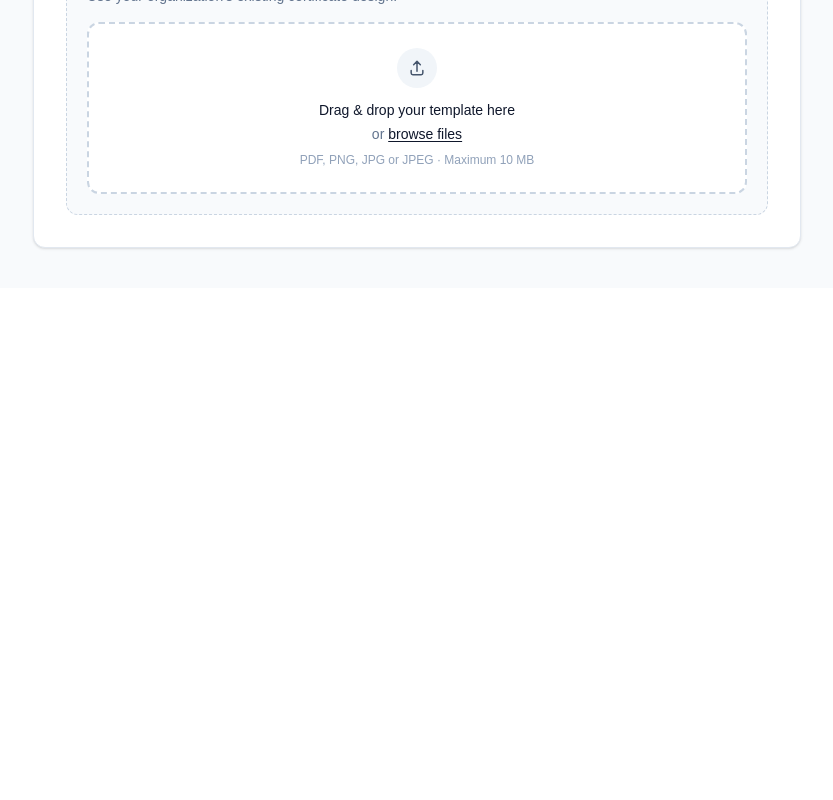
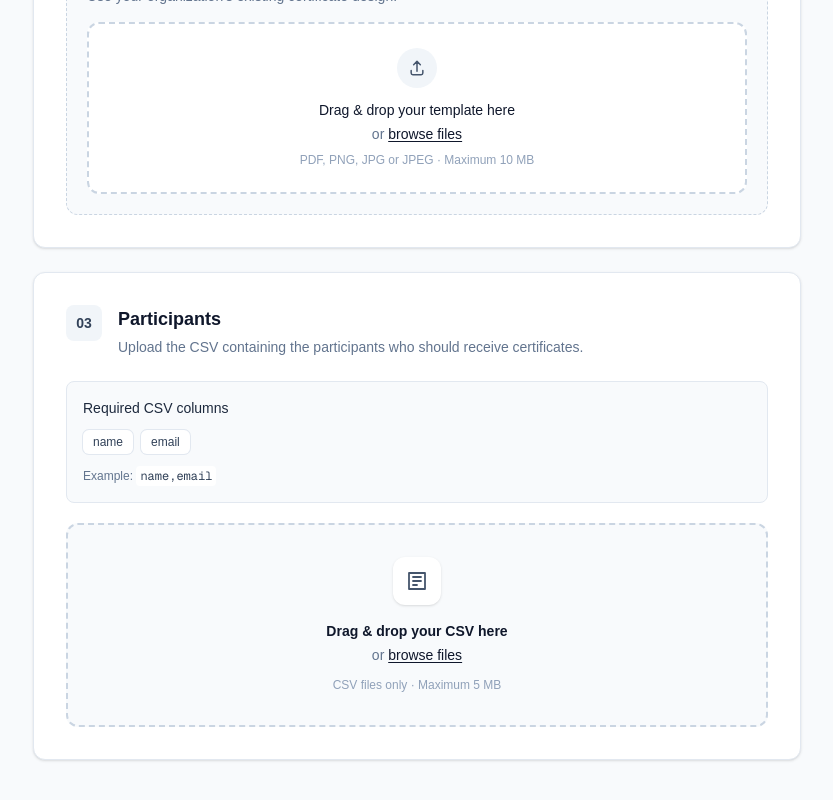
Before and after one commit to shaurya3571/certificate-generator, a Next.js app: page / in a window 1280 px wide. Shown: the part 1052-1852 px from the top of the page, without its empty margins (223-1056 px from the left). Before the commit the page ends 1340 px from the top, so only its background shows below. Built offline with nearby package versions, Linux system fonts and the light colour scheme.

Commit message:
feat: add participant CSV upload

```diff
--- a/src/app/page.tsx
+++ b/src/app/page.tsx
@@ -3,6 +3,7 @@
 import { useState } from "react";
 
 import EventDetails from "@/components/certificate/EventDetails";
+import ParticipantsUpload from "@/components/certificate/ParticipantsUpload";
 import TemplateSelector from "@/components/certificate/TemplateSelector";
 import Header from "@/components/layout/Header";
 import PageContainer from "@/components/layout/PageContainer";
@@ -12,7 +13,10 @@ export default function Home() {
   const [eventName, setEventName] = useState("");
   const [selectedTemplate, setSelectedTemplate] =
     useState<TemplateType | null>(null);
-  const [customTemplate, setCustomTemplate] = useState<File | null>(null);
+  const [customTemplate, setCustomTemplate] =
+    useState<File | null>(null);
+  const [participantsFile, setParticipantsFile] =
+    useState<File | null>(null);
 
   return (
     <>
@@ -47,6 +51,11 @@ export default function Home() {
               onTemplateChange={setSelectedTemplate}
               onCustomTemplateChange={setCustomTemplate}
             />
+
+            <ParticipantsUpload
+              file={participantsFile}
+              onFileChange={setParticipantsFile}
+            />
           </div>
         </section>
       </PageContainer>
--- /dev/null
+++ b/src/components/certificate/CsvUploader.tsx
@@ -0,0 +1,221 @@
+"use client";
+
+import {
+  ChangeEvent,
+  DragEvent,
+  useRef,
+  useState,
+} from "react";
+
+interface CsvUploaderProps {
+  file: File | null;
+  onFileChange: (file: File | null) => void;
+}
+
+const MAX_FILE_SIZE = 5 * 1024 * 1024;
+
+function formatFileSize(bytes: number) {
+  if (bytes < 1024) {
+    return `${bytes} B`;
+  }
+
+  if (bytes < 1024 * 1024) {
+    return `${Math.round(bytes / 1024)} KB`;
+  }
+
+  return `${(bytes / (1024 * 1024)).toFixed(1)} MB`;
+}
+
+export default function CsvUploader({
+  file,
+  onFileChange,
+}: CsvUploaderProps) {
+  const inputRef = useRef<HTMLInputElement>(null);
+
+  const [error, setError] = useState("");
+  const [isDragging, setIsDragging] = useState(false);
+
+  const validateFile = (selectedFile: File) => {
+    const isCsv =
+      selectedFile.type === "text/csv" ||
+      selectedFile.name.toLowerCase().endsWith(".csv");
+
+    if (!isCsv) {
+      setError("Invalid file type. Please upload a CSV file.");
+      return false;
+    }
+
+    if (selectedFile.size > MAX_FILE_SIZE) {
+      setError(
+        "File is too large. Please upload a CSV smaller than 5 MB.",
+      );
+      return false;
+    }
+
+    if (selectedFile.size === 0) {
+      setError("This CSV file is empty. Please upload a valid file.");
+      return false;
+    }
+
+    setError("");
+    return true;
+  };
+
+  const handleFile = (selectedFile: File | undefined) => {
+    if (!selectedFile) {
+      return;
+    }
+
+    if (!validateFile(selectedFile)) {
+      return;
+    }
+
+    onFileChange(selectedFile);
+  };
+
+  const handleInputChange = (
+    event: ChangeEvent<HTMLInputElement>,
+  ) => {
+    handleFile(event.target.files?.[0]);
+
+    event.target.value = "";
+  };
+
+  const handleDragOver = (event: DragEvent<HTMLDivElement>) => {
+    event.preventDefault();
+    setIsDragging(true);
+  };
+
+  const handleDragLeave = (event: DragEvent<HTMLDivElement>) => {
+    event.preventDefault();
+    setIsDragging(false);
+  };
+
+  const handleDrop = (event: DragEvent<HTMLDivElement>) => {
+    event.preventDefault();
+    setIsDragging(false);
+
+    handleFile(event.dataTransfer.files?.[0]);
+  };
+
+  const handleRemove = () => {
+    onFileChange(null);
+    setError("");
+  };
+
+  return (
+    <div>
+      <input
+        ref={inputRef}
+        type="file"
+        accept=".csv,text/csv"
+        onChange={handleInputChange}
+        className="hidden"
+        aria-label="Upload participants CSV"
+      />
+
+      {!file ? (
+        <div
+          role="button"
+          tabIndex={0}
+          onClick={() => inputRef.current?.click()}
+          onKeyDown={(event) => {
+            if (event.key === "Enter" || event.key === " ") {
+              event.preventDefault();
+              inputRef.current?.click();
+            }
+          }}
+          onDragOver={handleDragOver}
+          onDragLeave={handleDragLeave}
+          onDrop={handleDrop}
+          className={`cursor-pointer rounded-xl border-2 border-dashed p-8 text-center transition ${
+            isDragging
+              ? "border-slate-900 bg-slate-100"
+              : "border-slate-300 bg-slate-50 hover:border-slate-400 hover:bg-white"
+          }`}
+        >
+          <div className="mx-auto flex h-12 w-12 items-center justify-center rounded-xl bg-white shadow-sm">
+            <svg
+              viewBox="0 0 24 24"
+              fill="none"
+              stroke="currentColor"
+              strokeWidth="1.8"
+              className="h-6 w-6 text-slate-600"
+              aria-hidden="true"
+            >
+              <path
+                strokeLinecap="round"
+                strokeLinejoin="round"
+                d="M4 4h16v16H4z"
+              />
+
+              <path
+                strokeLinecap="round"
+                strokeLinejoin="round"
+                d="M8 8h8M8 12h8M8 16h4"
+              />
+            </svg>
+          </div>
+
+          <p className="mt-4 text-sm font-semibold text-slate-900">
+            Drag & drop your CSV here
+          </p>
+
+          <p className="mt-1 text-sm text-slate-500">
+            or{" "}
+            <span className="font-medium text-slate-900 underline underline-offset-2">
+              browse files
+            </span>
+          </p>
+
+          <p className="mt-3 text-xs text-slate-400">
+            CSV files only · Maximum 5 MB
+          </p>
+        </div>
+      ) : (
+        <div className="rounded-xl border border-slate-200 bg-slate-50 p-4">
+          <div className="flex items-center gap-3">
+            <div className="flex h-11 w-11 shrink-0 items-center justify-center rounded-lg bg-white text-xs font-bold text-slate-700 shadow-sm">
+              CSV
+            </div>
+
+            <div className="min-w-0 flex-1">
+              <p className="truncate text-sm font-medium text-slate-900">
+                {file.name}
+              </p>
+
+              <p className="mt-0.5 text-xs text-slate-500">
+                {formatFileSize(file.size)}
+              </p>
+            </div>
+
+            <button
+              type="button"
+              onClick={handleRemove}
+              className="shrink-0 rounded-lg px-3 py-2 text-sm font-medium text-slate-600 transition hover:bg-white hover:text-slate-900"
+            >
+              Remove
+            </button>
+          </div>
+
+          <div className="mt-3 flex items-center gap-2 text-xs font-medium text-slate-700">
+            <span className="flex h-5 w-5 items-center justify-center rounded-full bg-slate-900 text-white">
+              ✓
+            </span>
+
+            Participant file ready
+          </div>
+        </div>
+      )}
+
+      {error && (
+        <div
+          className="mt-3 rounded-lg border border-red-200 bg-red-50 px-4 py-3 text-sm text-red-700"
+          role="alert"
+        >
+          {error}
+        </div>
+      )}
+    </div>
+  );
+}
--- /dev/null
+++ b/src/components/certificate/ParticipantsUpload.tsx
@@ -0,0 +1,62 @@
+"use client";
+
+import CsvUploader from "@/components/certificate/CsvUploader";
+
+interface ParticipantsUploadProps {
+  file: File | null;
+  onFileChange: (file: File | null) => void;
+}
+
+export default function ParticipantsUpload({
+  file,
+  onFileChange,
+}: ParticipantsUploadProps) {
+  return (
+    <section className="rounded-xl border border-slate-200 bg-white p-6 shadow-sm sm:p-8">
+      <div className="mb-6 flex items-start gap-4">
+        <div className="flex h-9 w-9 shrink-0 items-center justify-center rounded-lg bg-slate-100 text-sm font-semibold text-slate-700">
+          03
+        </div>
+
+        <div>
+          <h3 className="text-lg font-semibold text-slate-900">
+            Participants
+          </h3>
+
+          <p className="mt-1 text-sm text-slate-500">
+            Upload the CSV containing the participants who should
+            receive certificates.
+          </p>
+        </div>
+      </div>
+
+      <div className="mb-5 rounded-lg border border-slate-200 bg-slate-50 p-4">
+        <p className="text-sm font-medium text-slate-800">
+          Required CSV columns
+        </p>
+
+        <div className="mt-3 flex flex-wrap gap-2">
+          <span className="rounded-md bg-white px-2.5 py-1 text-xs font-medium text-slate-700 ring-1 ring-slate-200">
+            name
+          </span>
+
+          <span className="rounded-md bg-white px-2.5 py-1 text-xs font-medium text-slate-700 ring-1 ring-slate-200">
+            email
+          </span>
+        </div>
+
+        <p className="mt-3 text-xs leading-5 text-slate-500">
+          Example:{" "}
+          <code className="rounded bg-white px-1 py-0.5 text-slate-700">
+            name,email
+          </code>
+        </p>
+      </div>
+
+      <CsvUploader
+        file={file}
+        onFileChange={onFileChange}
+      />
+    </section>
+  );
+}
```
